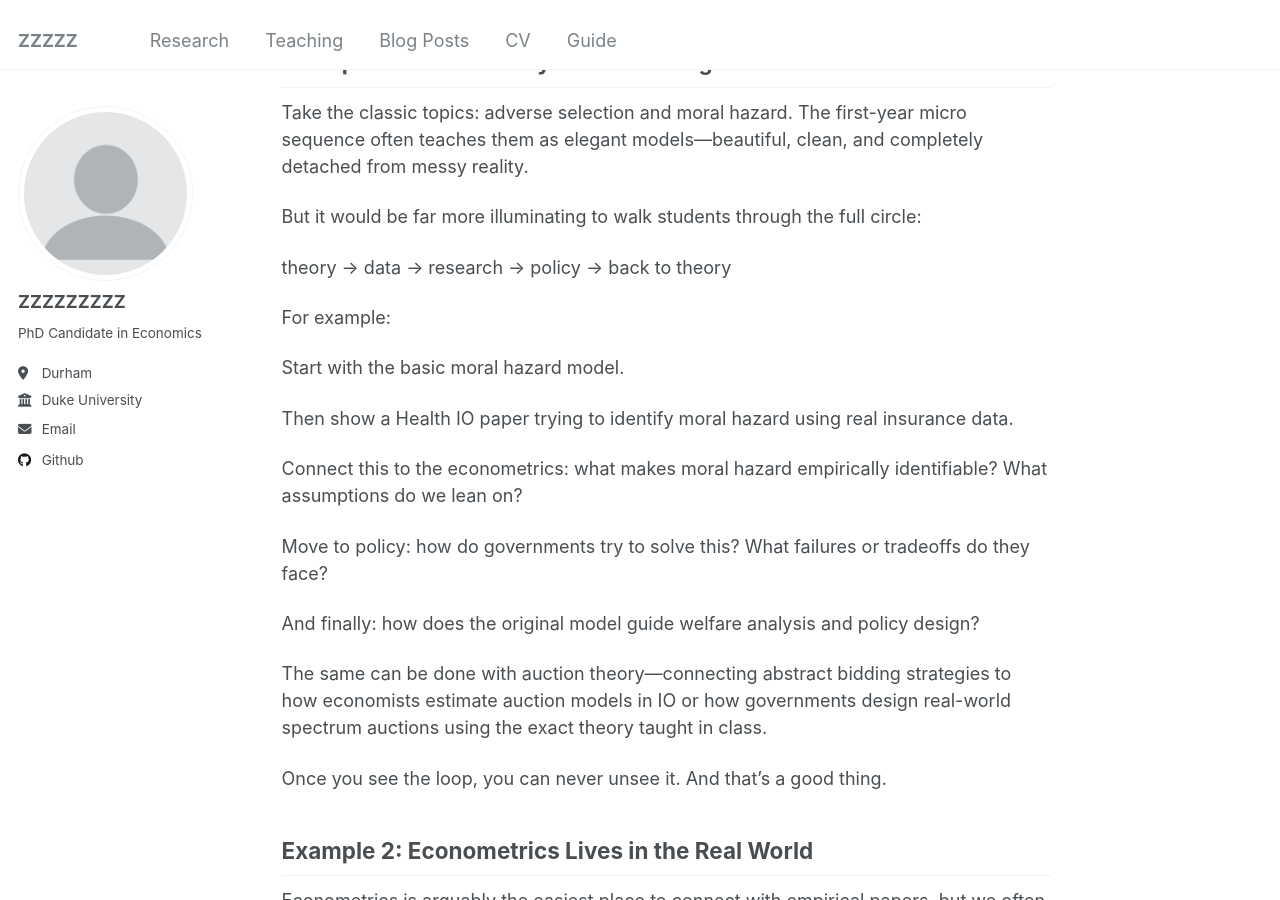
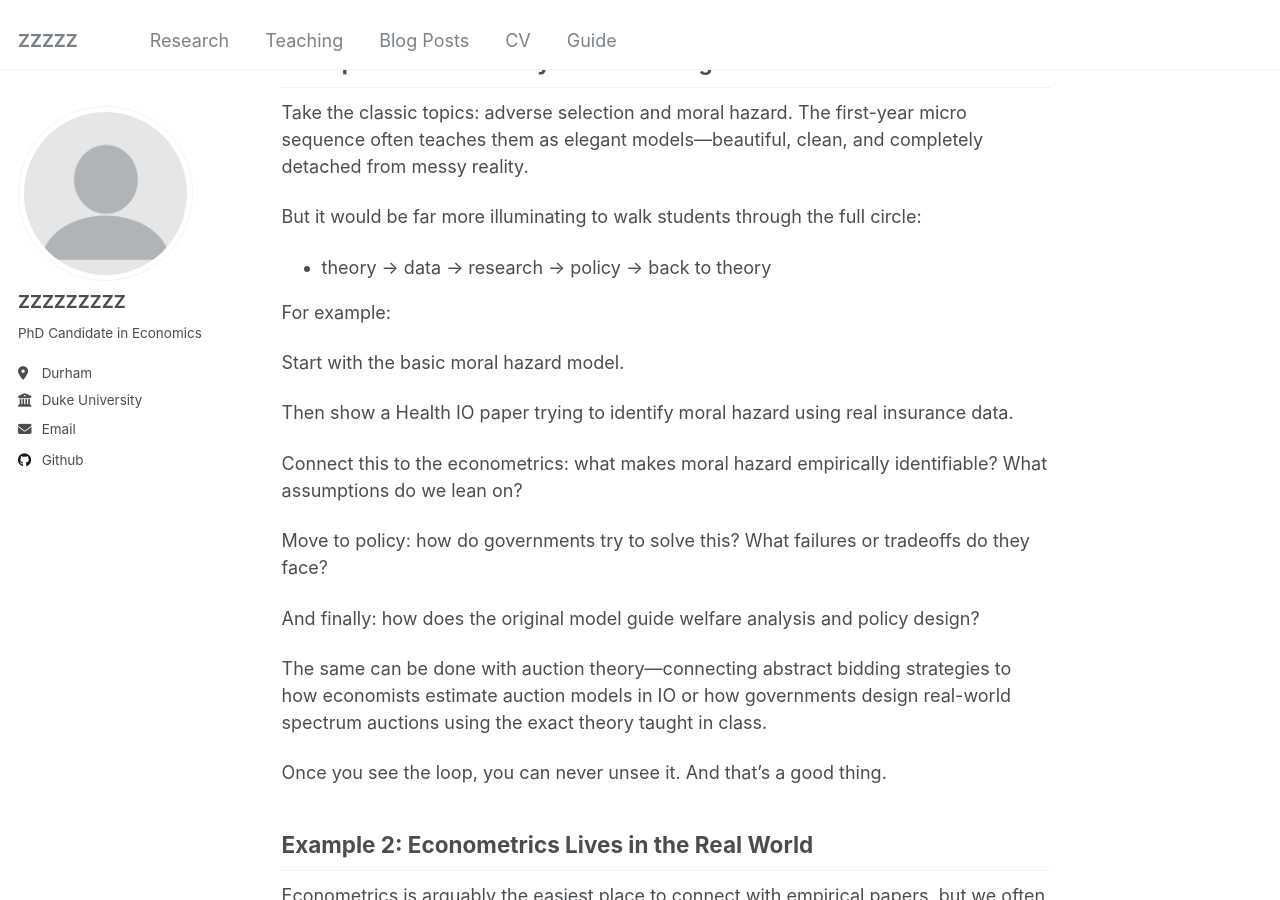
Before and after one commit to henrymzc/henrymzc.github.io, a Jekyll site: the page built from _posts/2025-11-20-blog-post-1.md, in a window 1280 px wide and 900 px high, scrolled down 851 px. Built offline with Jekyll 4.4.1, drawn with Linux system fonts in a browser that asks for light colours.

```diff
--- a/_posts/2025-11-20-blog-post-1.md
+++ b/_posts/2025-11-20-blog-post-1.md
@@ -25,7 +25,7 @@ Take the classic topics: adverse selection and moral hazard. The first-year micr
 
 But it would be far more illuminating to walk students through the full circle:
 
-theory → data → research → policy → back to theory
+* theory → data → research → policy → back to theory
 
 For example:
 
```
